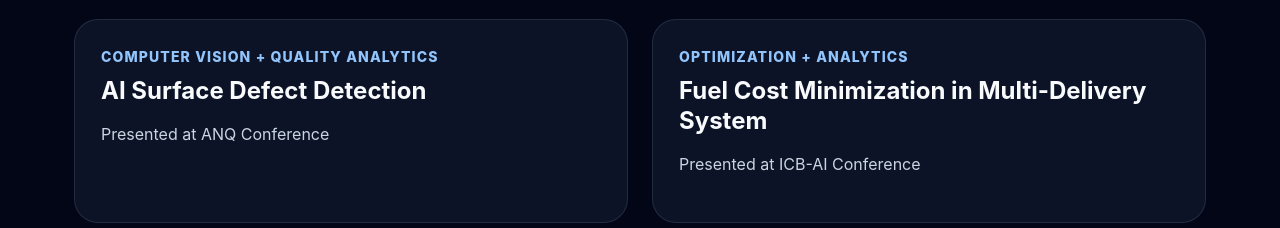
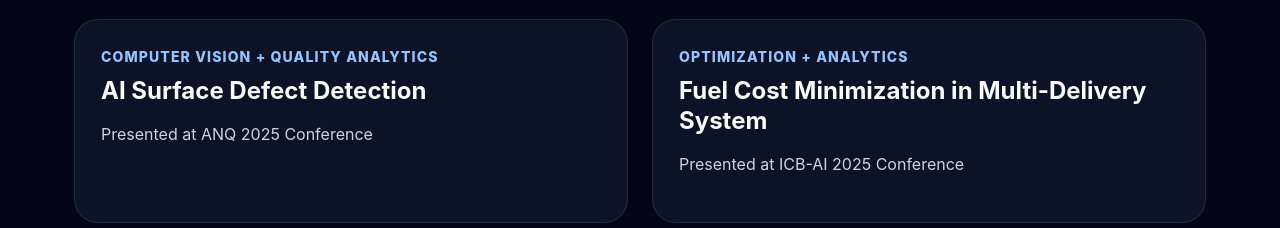
Before and after one commit to anchal2022/anchal-portfolio, a React (Vite) app in the folder anchal-portfolio/: page / in a window 1280 px wide. Shown: the part 7580-7808 px from the top of the page. Built offline with nearby package versions, Linux system fonts and the light colour scheme.

Commit message:
Updated portfolio

```diff
--- a/anchal-portfolio/src/components/Conferences.jsx
+++ b/anchal-portfolio/src/components/Conferences.jsx
@@ -2,12 +2,12 @@ function Conferences() {
   const conferences = [
     {
       title: "AI Surface Defect Detection",
-      event: "Presented at ANQ Conference",
+      event: "Presented at ANQ 2025 Conference",
       category: "Computer Vision + Quality Analytics",
     },
     {
       title: "Fuel Cost Minimization in Multi-Delivery System",
-      event: "Presented at ICB-AI Conference",
+      event: "Presented at ICB-AI 2025 Conference",
       category: "Optimization + Analytics",
     },
   ];
```
